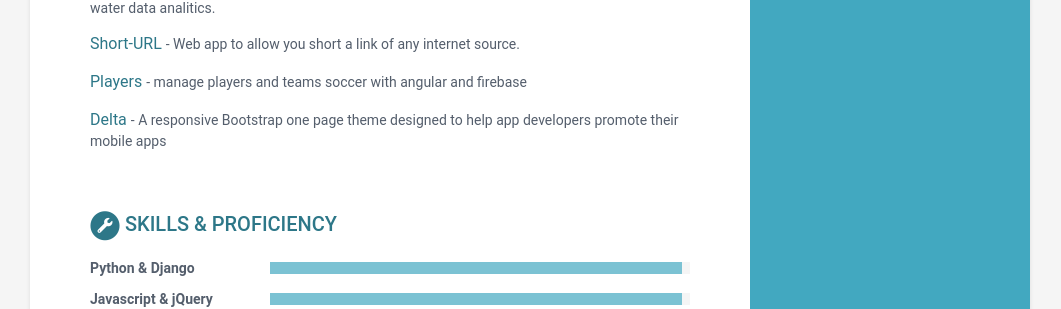
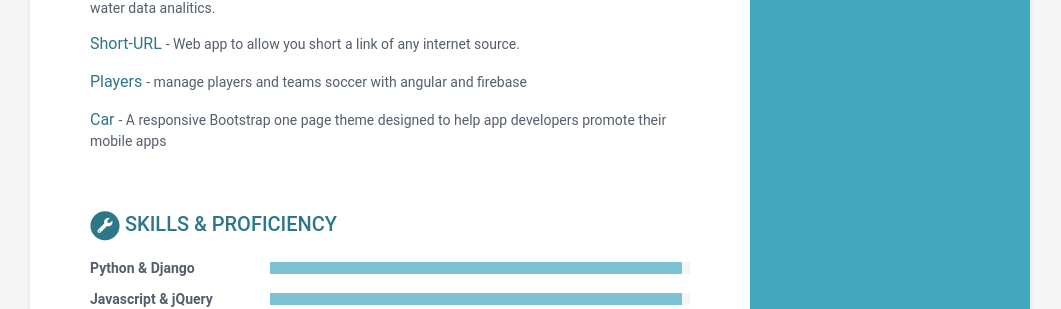
Before and after one commit to elcordova/caring-europa-fe48a, a Jekyll site: the page built from index.html, in a window 1280 px wide. Shown: the part 1295-1604 px from the top of the page, without its empty margins (110-1171 px from the left). Built offline with Jekyll 4.4.1, drawn with Linux system fonts in a browser that asks for light colours.

Commit message:
data.yml: changed

```diff
--- a/_data/data.yml
+++ b/_data/data.yml
@@ -99,7 +99,7 @@ projects:
       link: 'https://players.elcordova.dev/'
       tagline: >-
         manage players and teams soccer with angular and firebase
-    - title: Delta
+    - title: Car
       link: '#'
       tagline: >-
         A responsive Bootstrap one page theme designed to help app developers
```
